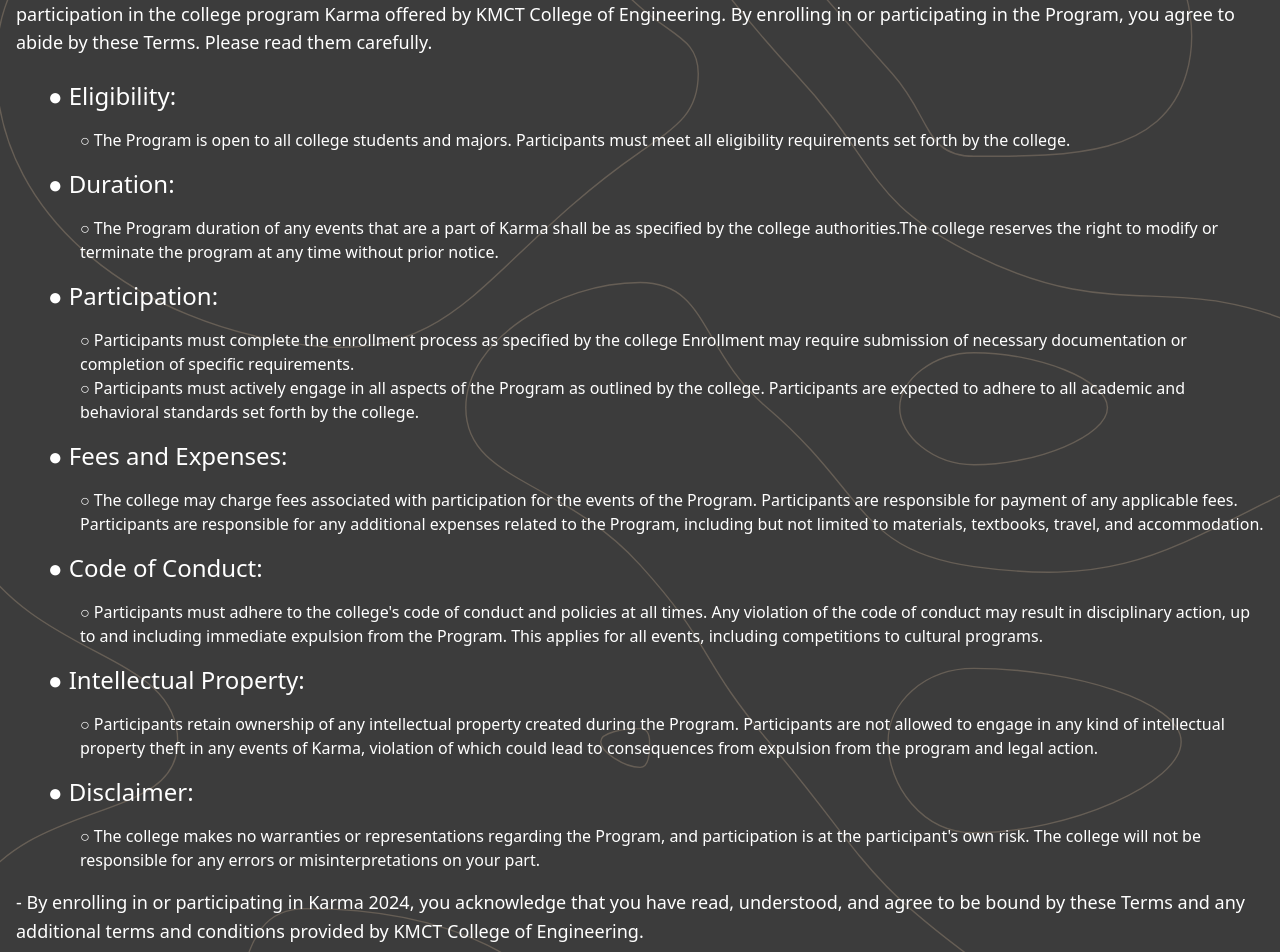
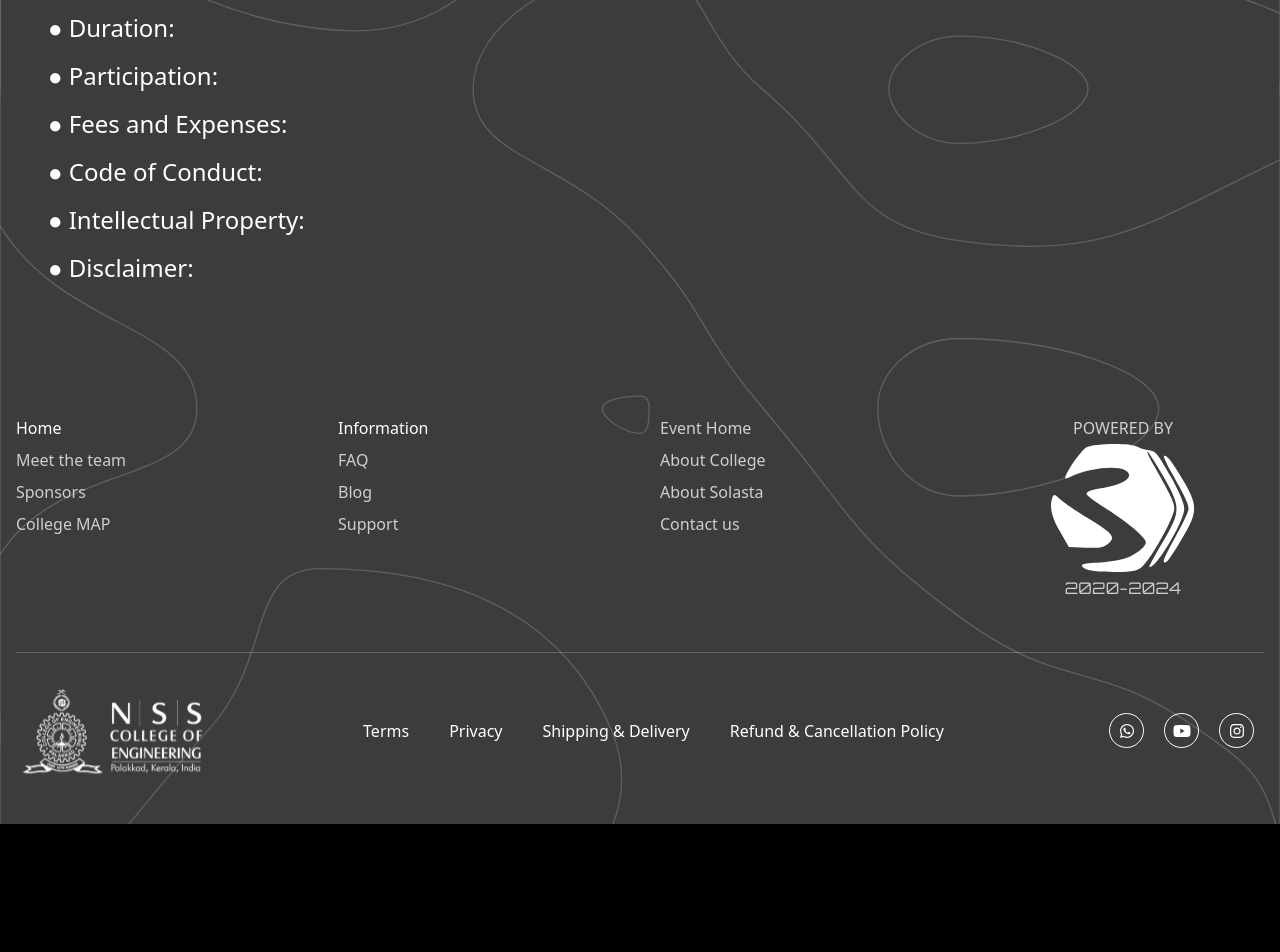
Before and after one commit to dilshadmohammed/Solasta-website, a React (Vite) app: page /terms in a window 1280 px wide. Shown: the part 260-1212 px from the top of the page. After the commit the page ends 1084 px from the top, so only its background shows below. Built offline with nearby package versions, Linux system fonts and the light colour scheme.

Commit message:
Notfound cancellation and terms modified

```diff
--- a/src/index.css
+++ b/src/index.css
@@ -1,4 +1,5 @@
 @import url("https://fonts.googleapis.com/css2?family=Orbitron:wght@400;500;600&display=swap");
+
 
 @tailwind base;
 @tailwind components;
--- a/src/views/NotFound.jsx
+++ b/src/views/NotFound.jsx
@@ -2,7 +2,7 @@
 
 const NotFound = () => {
   useEffect(() => {
-    window.document.title = "Not Found | KARMA'24";
+    window.document.title = "Not Found";
     window.scrollTo(0, 0);
   }, []);
 
--- a/src/views/home/cancellation.jsx
+++ b/src/views/home/cancellation.jsx
@@ -9,34 +9,34 @@
     <div className="container max-w-screen-xl mx-auto px-4 py-20">
       <h1 className="text-5xl font-bold mb-8">Cancellation and Refund</h1>
       <h1 className="text-3xl font-bold">Cancellation</h1>
-      <p className="py-2 text-lg">
+      {/* <p className="py-2 text-lg">
         There is no cancellation available for any items unless the minimum number of
         participants requirement has not been fulfilled <br /> Cancellation guidelines
         regarding each category has been given below:
-      </p>
+      </p> */}
       <h2 className="pl-4 text-xl mb-2 mt-4">● Tech Fest:</h2>
-      <p className="pl-10">
+      {/* <p className="pl-10">
         ○ Cancellation for all events will only be processed under the circumstance of
         lack of a minimum 20 participants. <br />○ Cancellation for Expo registration will
         only be processed under the circumstance of lack of a minimum 10 participants.
-      </p>
+      </p> */}
       <h2 className="pl-4 text-xl mb-2 mt-4">● Workshops:</h2>
-      <p className="pl-10">
+      {/* <p className="pl-10">
         ○ Cancellation for Workshops will only be processed under the circumstance of lack
         of a minimum of 20 participants.
-      </p>
+      </p> */}
       <h2 className="pl-4 text-xl mb-2 mt-4">● Culturals:</h2>
       <p className="pl-10">○ Cancellation.</p>
       <h2 className="pl-4 text-xl mb-2 mt-4">● Night Programs:</h2>
-      <p className="pl-10">
+      {/* <p className="pl-10">
         ○ There is no cancellation available for the tickets of night time programs of
         Karma including the DJ and Bad performances.
-      </p>
-      <p className="py-2 text-lg my-8">
+      </p> */}
+      {/* <p className="py-2 text-lg my-8">
         We are not responsible for any errors or misinterpretations on your part.
-      </p>
+      </p> */}
       <h1 className="text-3xl font-bold">Refund</h1>
-      <p className="py-2 text-lg leading-relaxed">
+      {/* <p className="py-2 text-lg leading-relaxed">
         <ul className="list-disc pl-6">
           <li>
             In case the cancellation process has succeeded, the refund amount will be
@@ -51,7 +51,7 @@
           </li>
           <li>A refund will not be issued unless the event is canceled.</li>
         </ul>
-      </p>
+      </p> */}
     </div>
   );
 };
--- a/src/views/home/terms.jsx
+++ b/src/views/home/terms.jsx
@@ -1,74 +1,74 @@
 import React from "react";
-import { useNavigate, useParams } from "react-router-dom";
-import legalPages from "../../data/legal";
+// import { useNavigate, useParams } from "react-router-dom";
+//import legalPages from "../../data/legal";
 
 const Terms = () => {
   return (
     <div className="container max-w-screen-xl mx-auto px-4 py-20">
       <h1 className="text-5xl font-bold mb-8">Cancellation and Refund</h1>
-      <p className="py-2 text-lg">
+      {/* <p className="py-2 text-lg">
         - Karma 2024 is an annual national level techno-cultural fest conducted
         in KMCT College of Engineering. These Terms and Conditions govern your
         participation in the college program Karma offered by KMCT College of
         Engineering. By enrolling in or participating in the Program, you agree
         to abide by these Terms. Please read them carefully.
-      </p>
+      </p> */}
       <h2 className="pl-8 text-2xl my-4">● Eligibility:</h2>
-      <p className="pl-16">
+      {/* <p className="pl-16">
         ○ The Program is open to all college students and majors. Participants
         must meet all eligibility requirements set forth by the college.
-      </p>
+      </p> */}
       <h2 className="pl-8 text-2xl my-4">● Duration:</h2>
-      <p className="pl-16">
+      {/* <p className="pl-16">
         ○ The Program duration of any events that are a part of Karma shall be
         as specified by the college authorities.The college reserves the right
         to modify or terminate the program at any time without prior notice.
-      </p>
+      </p> */}
       <h2 className="pl-8 text-2xl my-4">● Participation:</h2>
-      <p className="pl-16">
+      {/* <p className="pl-16">
         ○ Participants must complete the enrollment process as specified by the
         college Enrollment may require submission of necessary documentation or
         completion of specific requirements. <br />○ Participants must actively
         engage in all aspects of the Program as outlined by the college.
         Participants are expected to adhere to all academic and behavioral
         standards set forth by the college.
-      </p>
+      </p> */}
       <h2 className="pl-8 text-2xl my-4">● Fees and Expenses:</h2>
-      <p className="pl-16">
+      {/* <p className="pl-16">
         ○ The college may charge fees associated with participation for the
         events of the Program. Participants are responsible for payment of any
         applicable fees. Participants are responsible for any additional
         expenses related to the Program, including but not limited to materials,
         textbooks, travel, and accommodation.
-      </p>
+      </p> */}
       <h2 className="pl-8 text-2xl my-4">● Code of Conduct:</h2>
-      <p className="pl-16">
+      {/* <p className="pl-16">
         ○ Participants must adhere to the college's code of conduct and policies
         at all times. Any violation of the code of conduct may result in
         disciplinary action, up to and including immediate expulsion from the
         Program. This applies for all events, including competitions to cultural
         programs.
-      </p>
+      </p> */}
       <h2 className="pl-8 text-2xl my-4">● Intellectual Property:</h2>
-      <p className="pl-16">
+      {/* <p className="pl-16">
         ○ Participants retain ownership of any intellectual property created
         during the Program. Participants are not allowed to engage in any kind
         of intellectual property theft in any events of Karma, violation of
         which could lead to consequences from expulsion from the program and
         legal action.
-      </p>
+      </p> */}
       <h2 className="pl-8 text-2xl my-4">● Disclaimer:</h2>
-      <p className="pl-16">
+      {/* <p className="pl-16">
         ○ The college makes no warranties or representations regarding the
         Program, and participation is at the participant's own risk. The college
         will not be responsible for any errors or misinterpretations on your
         part.
-      </p>
-      <p className="py-2 text-lg leading-relaxed pt-4">
+      </p> */}
+      {/* <p className="py-2 text-lg leading-relaxed pt-4">
         - By enrolling in or participating in Karma 2024, you acknowledge that
         you have read, understood, and agree to be bound by these Terms and any
         additional terms and conditions provided by KMCT College of Engineering.
-      </p>
+      </p> */}
     </div>
   );
 };
```
